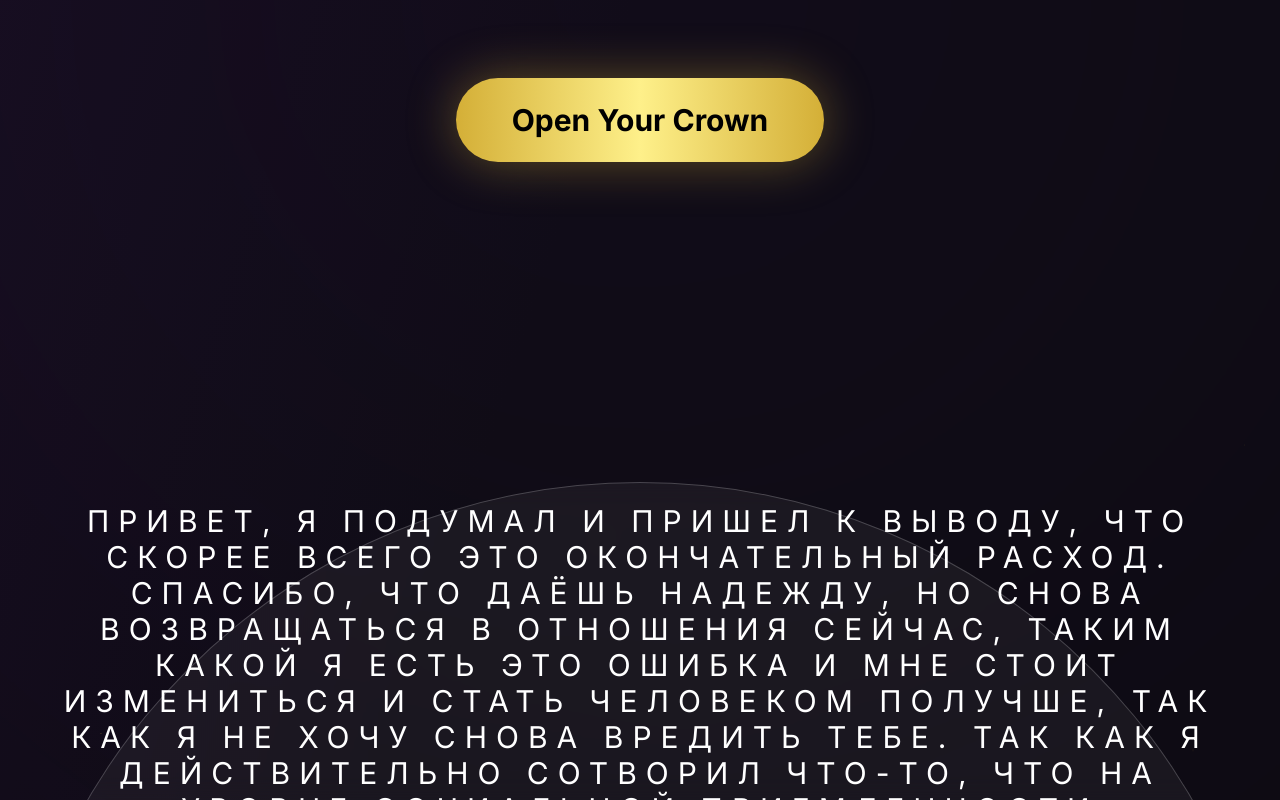
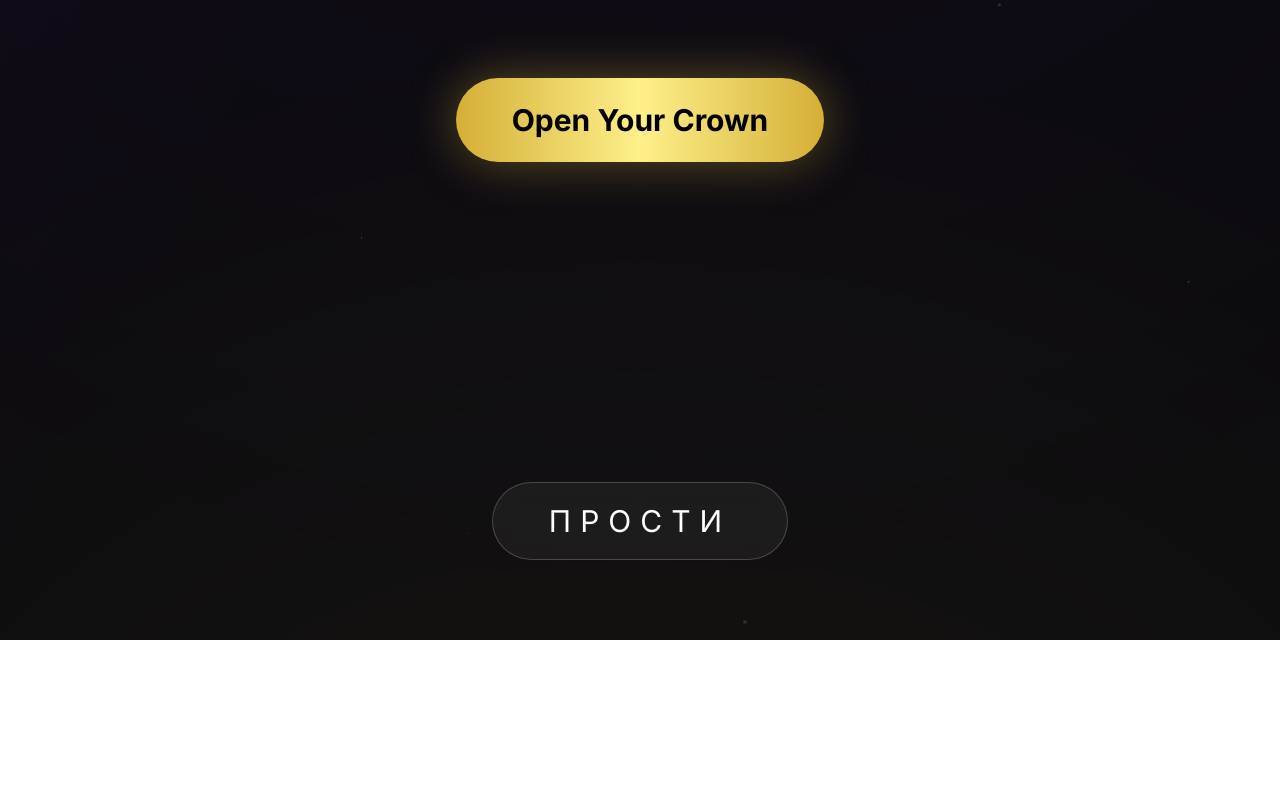
Before and after one commit to Hanchatwer123/8thmarch, a React (Vite) app: page /8wywvqx0ga0sg2q in a window 1280 px wide. Shown: the part 2000-2800 px from the top of the page. After the commit the page ends 2640 px from the top, so only its background shows below. Built offline with nearby package versions, Linux system fonts and the light colour scheme; a web font is replaced by a local one; what @radix-ui/themes would draw is missing.

Commit message:
Update message content in Aizeshka.tsx

```diff
--- a/src/pages/Aizeshka.tsx
+++ b/src/pages/Aizeshka.tsx
@@ -415,7 +415,13 @@ const Aizere: React.FC = () => {
                         opacity:0;
                         transition:opacity 2s ease;
                     ">
-                        прости
+                        Привет, я подумал и пришел к выводу, что скорее всего это окончательный расход. Спасибо, что даёшь надежду, но снова возвращаться в отношения сейчас, таким какой я есть это ошибка и мне стоит измениться и стать человеком получше, так как я не хочу снова вредить тебе. Так как я действительно сотворил что-то, что на уровне социальной приемленности находится на самом дне.
+
+Возможно, в будущем, скором или нет, мы вновь встретимся и что-то да и заново начнется, всё таки бог любит троицу и мы получается встретимся в 3 раз. А пока стоит разойтись и пройти жизнь самим. В любом случае спасибо тебе за все наши моменты и я очень благодарен судьбе, что свела нас. Надеюсь тебе щас стало получше и ты не так сильно страдаешь. Если наша история действительно еще не закончена, то мы еще встретимся и как ты говорила, я надеюсь это будет в рандомный момент в астане. К этому моменту я надеюсь, что вся эта ситуация будет выглядет просто как прошлое, которое только и вспоминаешь, а не испытываешь ненависть или что-то в этом духе.
+
+Не факт, что такая отличная, красивая, умная девушка как ты, будет долго оставаться одной. Поэтому, я хочу попросить тебя не останавливаться на что-то низком, плохом, ты достойна лучшего и лучшего отношения к тебе. Ты можешь меня не слушать, и это окей, главное чтобы ты выбирала своим сердцем. И кстати, все твои тайны уйдут со мной, не переживай. Давай, спасибо тебе за всё и береги себя 🫶
+
+А, и еще, ну может ещё встретимся, встретимся когда пойдёт дождь.
                     </div>
                 `;
 
@@ -428,13 +434,7 @@ const Aizere: React.FC = () => {
         }}
         className="px-14 py-5 rounded-full border border-white/20 bg-white/5 backdrop-blur-md text-white text-2xl md:text-3xl font-light tracking-[0.3em] uppercase transition-all duration-500 hover:border-[#d4af37] hover:text-[#d4af37] hover:shadow-[0_0_40px_rgba(212,175,55,0.4)]"
     >
-        Привет, я подумал и пришел к выводу, что скорее всего это окончательный расход. Спасибо, что даёшь надежду, но снова возвращаться в отношения сейчас, таким какой я есть это ошибка и мне стоит измениться и стать человеком получше, так как я не хочу снова вредить тебе. Так как я действительно сотворил что-то, что на уровне социальной приемленности находится на самом дне.
-
-Возможно, в будущем, скором или нет, мы вновь встретимся и что-то да и заново начнется, всё таки бог любит троицу и мы получается встретимся в 3 раз. А пока стоит разойтись и пройти жизнь самим. В любом случае спасибо тебе за все наши моменты и я очень благодарен судьбе, что свела нас. Надеюсь тебе щас стало получше и ты не так сильно страдаешь. Если наша история действительно еще не закончена, то мы еще встретимся и как ты говорила, я надеюсь это будет в рандомный момент в астане. К этому моменту я надеюсь, что вся эта ситуация будет выглядет просто как прошлое, которое только и вспоминаешь, а не испытываешь ненависть или что-то в этом духе.
-
-Не факт, что такая отличная, красивая, умная девушка как ты, будет долго оставаться одной. Поэтому, я хочу попросить тебя не останавливаться на что-то низком, плохом, ты достойна лучшего и лучшего отношения к тебе. Ты можешь меня не слушать, и это окей, главное чтобы ты выбирала своим сердцем. И кстати, все твои тайны уйдут со мной, не переживай. Давай, спасибо тебе за всё и береги себя 🫶
-
-А, и еще, ну может ещё встретимся, встретимся когда пойдёт дождь.
+        прости
     </motion.button>
 </div>
 
```
